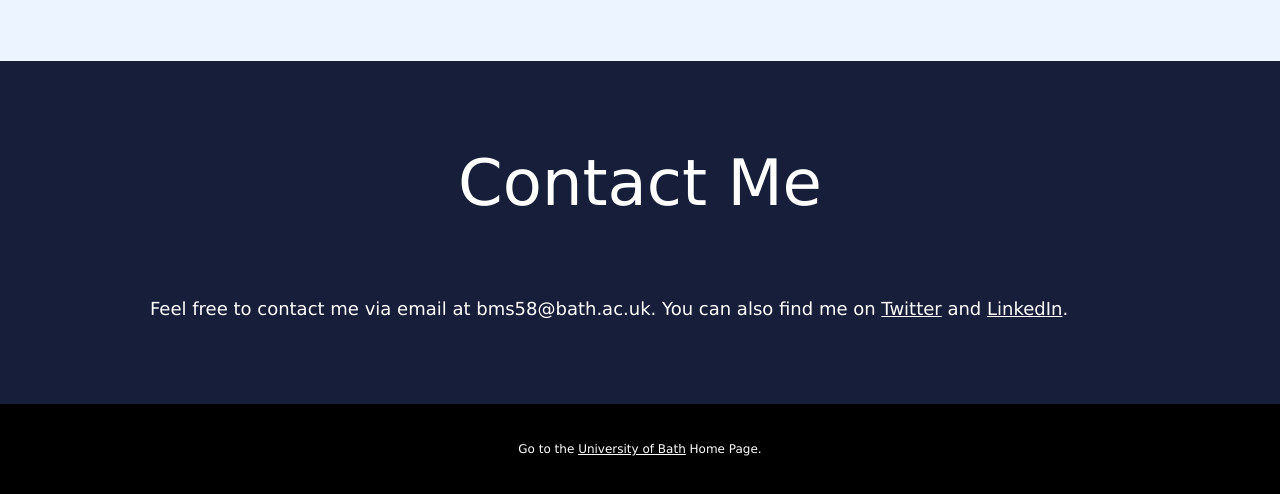
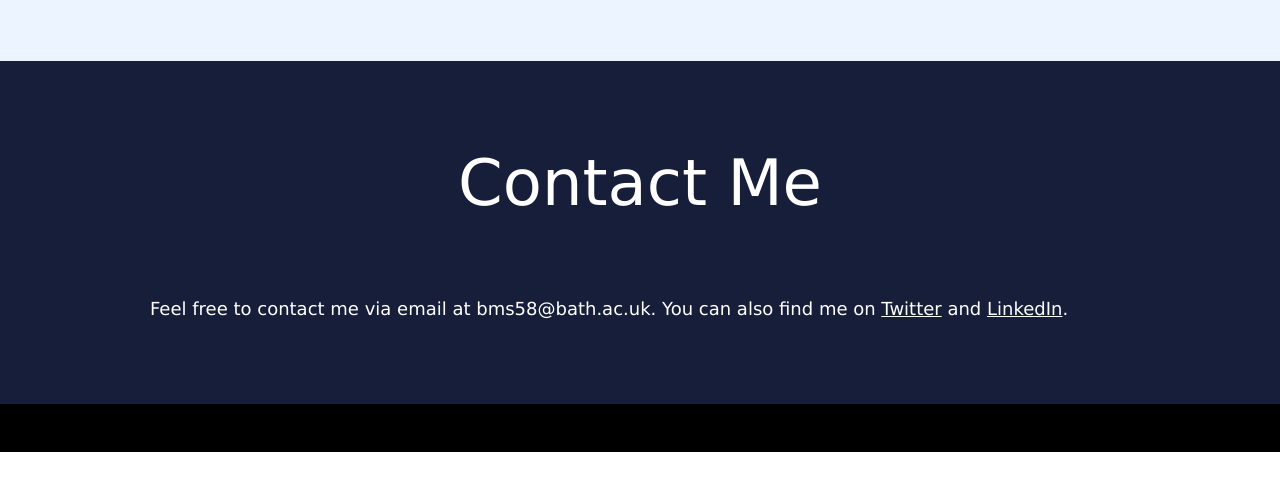
Before and after one commit to bethmstokes/bethmstokes.github.io, a plain HTML site: page index.html in a window 1280 px wide. Shown: the part 4672-5166 px from the top of the page. After the commit the page ends 5124 px from the top, so only its background shows below. Drawn offline with nearby package versions, Linux system fonts and the light colour scheme.

Commit message:
index.html

```diff
--- a/index.html
+++ b/index.html
@@ -158,7 +158,6 @@ body,h1,h2,h3,h4,h5,h6 {font-family: "Geneva"}
 
 <!-- Footer -->
 <footer class="w3-center w3-black w3-padding-24 w3-small">
- <p class="footer">Go to the <a href="http://www.bath.ac.uk/">University of Bath</a> Home Page.</p>
 </footer>
 
 
```
